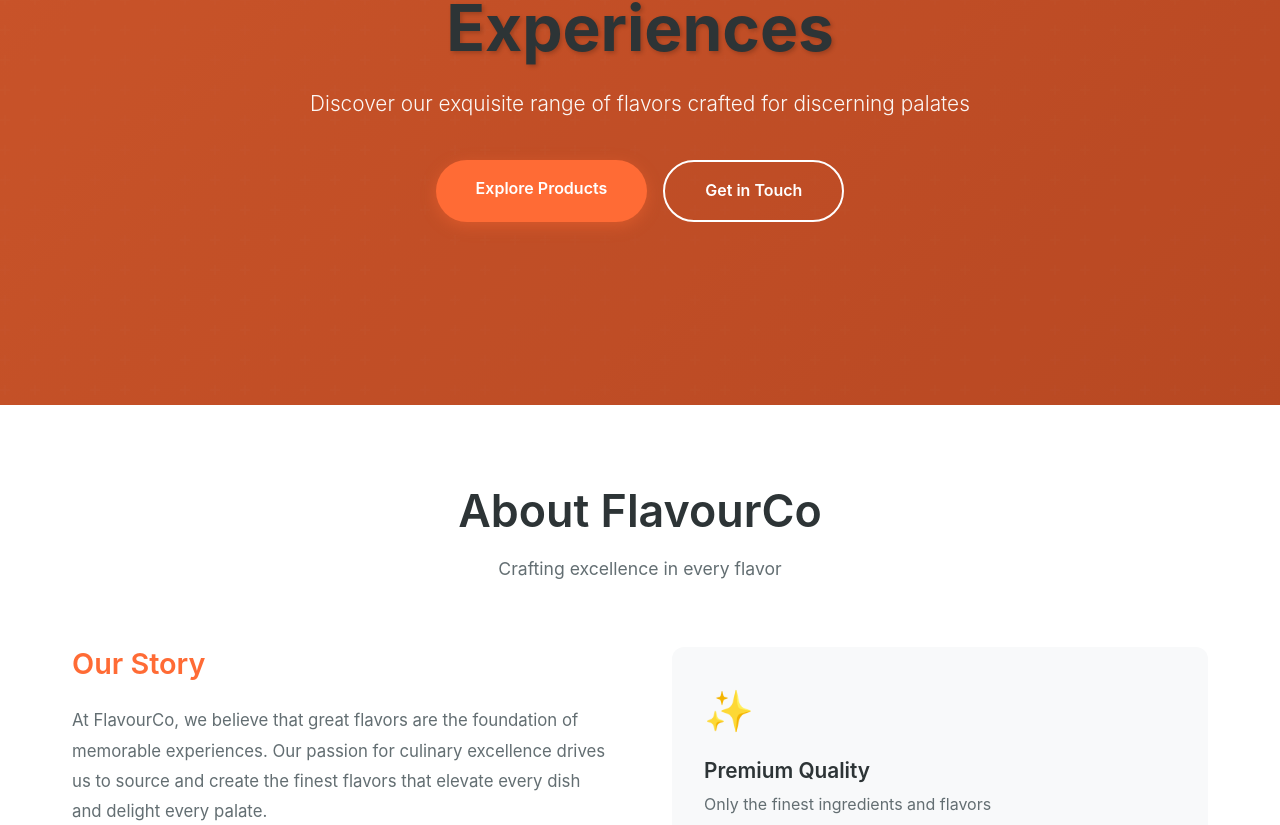
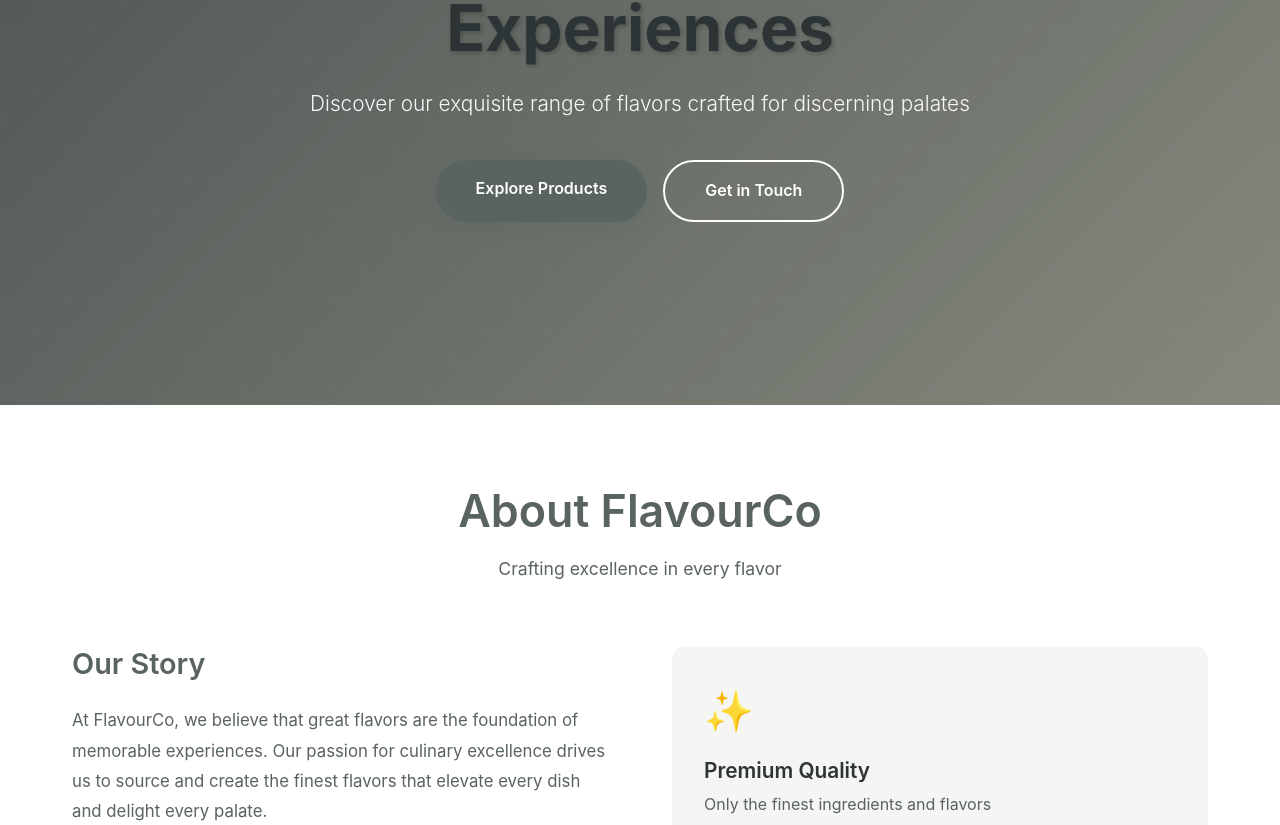
Before and after one commit to Temptingdude/FlavourCo, a React (Vite) app: page / in a window 1280 px wide. Shown: the part 395-1220 px from the top of the page. Built offline with nearby package versions, Linux system fonts and the light colour scheme.

Commit message:
Update color scheme to match logo: #596362 (primary) and #A6AA9C (secondary)

```diff
--- a/src/App.css
+++ b/src/App.css
@@ -94,7 +94,7 @@
   display: flex;
   align-items: center;
   justify-content: center;
-  background: linear-gradient(135deg, var(--primary-color) 0%, var(--primary-dark) 100%);
+  background: linear-gradient(135deg, var(--primary-color) 0%, var(--secondary-color) 100%);
   color: white;
   text-align: center;
   padding: 8rem 2rem 4rem;
@@ -164,13 +164,13 @@
 .btn-primary {
   background: var(--primary-color);
   color: white;
-  box-shadow: 0 4px 15px rgba(255, 107, 53, 0.4);
+  box-shadow: 0 4px 15px rgba(89, 99, 98, 0.4);
 }
 
 .btn-primary:hover {
   background: var(--primary-dark);
   transform: translateY(-2px);
-  box-shadow: 0 6px 20px rgba(255, 107, 53, 0.5);
+  box-shadow: 0 6px 20px rgba(89, 99, 98, 0.5);
   color: white;
 }
 
@@ -199,7 +199,7 @@
 .section-header h2 {
   font-size: clamp(2rem, 4vw, 2.8rem);
   margin-bottom: 1rem;
-  color: var(--text-dark);
+  color: var(--primary-color);
 }
 
 .section-subtitle {
@@ -395,7 +395,7 @@
 }
 
 .footer-section h3 {
-  color: var(--primary-color);
+  color: var(--secondary-color);
   margin-bottom: 1rem;
   font-size: 1.5rem;
 }
@@ -419,7 +419,7 @@
 }
 
 .footer-section a:hover {
-  color: var(--primary-color);
+  color: var(--secondary-color);
 }
 
 .footer-bottom {
--- a/src/index.css
+++ b/src/index.css
@@ -5,18 +5,20 @@
 }
 
 :root {
-  --primary-color: #ff6b35;
-  --primary-dark: #e55a2b;
-  --primary-light: #ff8c5a;
-  --secondary-color: #2d3436;
-  --accent-color: #fdcb6e;
+  --primary-color: #596362;
+  --primary-dark: #4a5353;
+  --primary-light: #6d7a7a;
+  --secondary-color: #A6AA9C;
+  --secondary-dark: #8f9386;
+  --secondary-light: #b8bdb0;
+  --accent-color: #A6AA9C;
   --text-dark: #2d3436;
-  --text-light: #636e72;
-  --bg-light: #f8f9fa;
+  --text-light: #596362;
+  --bg-light: #f5f5f3;
   --bg-white: #ffffff;
-  --border-color: #dfe6e9;
-  --shadow: 0 2px 10px rgba(0, 0, 0, 0.1);
-  --shadow-hover: 0 5px 20px rgba(0, 0, 0, 0.15);
+  --border-color: #d4d6d1;
+  --shadow: 0 2px 10px rgba(89, 99, 98, 0.1);
+  --shadow-hover: 0 5px 20px rgba(89, 99, 98, 0.15);
 
   font-family: 'Inter', -apple-system, BlinkMacSystemFont, 'Segoe UI', 'Roboto', 'Oxygen',
     'Ubuntu', 'Cantarell', 'Fira Sans', 'Droid Sans', 'Helvetica Neue',
```
